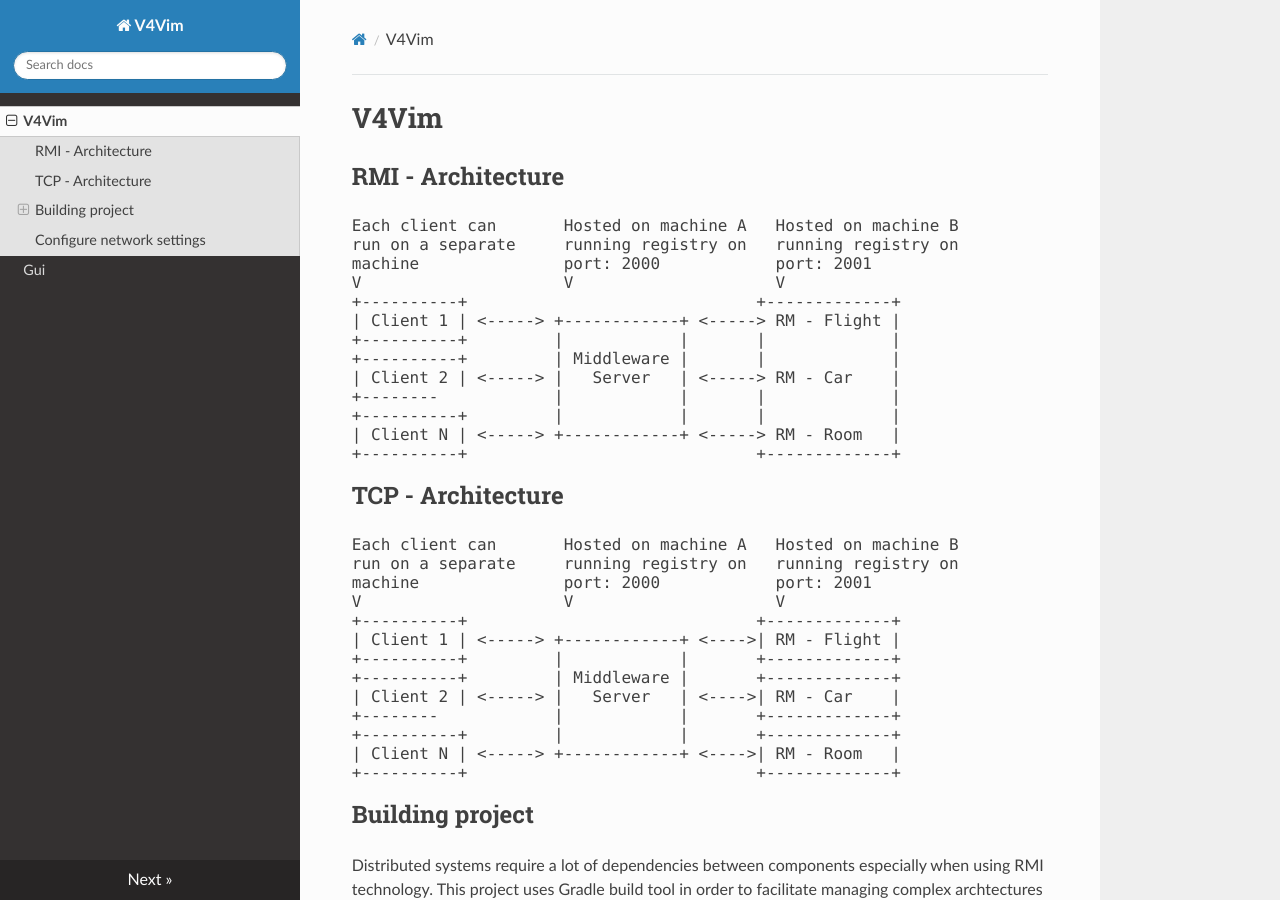
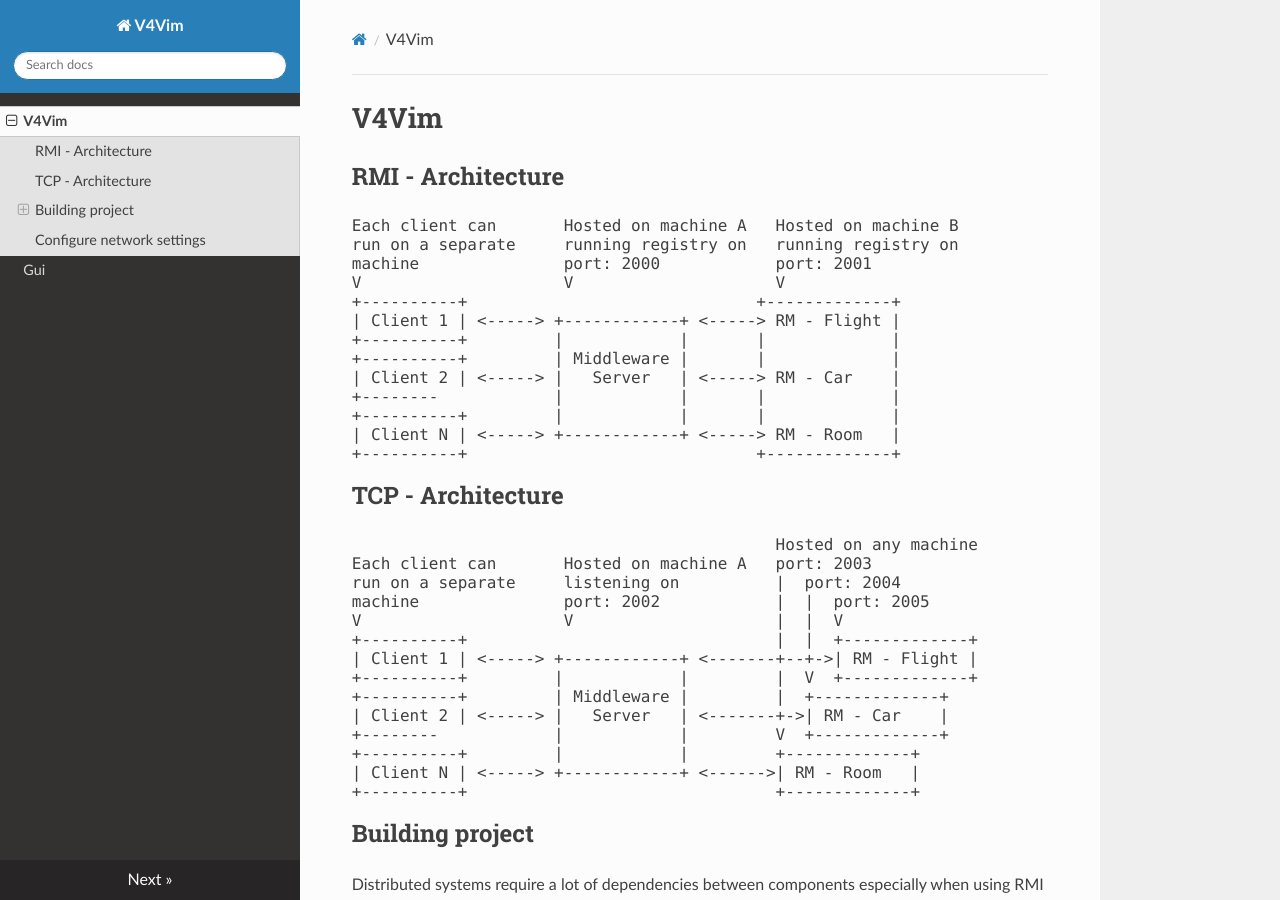
Before and after one commit to amirbawab/Distributed-Systems-project, an MkDocs documentation site: the page built from docs/index.md, in a window 1280 px wide and 900 px high. Built offline with MkDocs 1.6.1, drawn with Linux system fonts in a browser that asks for light colours; nearby versions of some CDN libraries.

Commit message:
Updated docs

```diff
--- a/docs/index.md
+++ b/docs/index.md
@@ -18,19 +18,20 @@ V                     V                     V
 
 ## TCP - Architecture
 <pre>
-Each client can       Hosted on machine A   Hosted on machine B
-run on a separate     running registry on   running registry on
-machine               port: 2000            port: 2001
-V                     V                     V
-+----------+                              +-------------+
-| Client 1 | <-----> +------------+ <---->| RM - Flight |
-+----------+         |            |       +-------------+
-+----------+         | Middleware |       +-------------+
-| Client 2 | <-----> |   Server   | <---->| RM - Car    |
-+--------            |            |       +-------------+
-+----------+         |            |       +-------------+
-| Client N | <-----> +------------+ <---->| RM - Room   |
-+----------+                              +-------------+
+                                            Hosted on any machine
+Each client can       Hosted on machine A   port: 2003
+run on a separate     listening on          |  port: 2004
+machine               port: 2002            |  |  port: 2005
+V                     V                     |  |  V
++----------+                                |  |  +-------------+
+| Client 1 | <-----> +------------+ <-------+--+->| RM - Flight |
++----------+         |            |         |  V  +-------------+
++----------+         | Middleware |         |  +-------------+
+| Client 2 | <-----> |   Server   | <-------+->| RM - Car    |
++--------            |            |         V  +-------------+
++----------+         |            |         +-------------+
+| Client N | <-----> +------------+ <------>| RM - Room   |
++----------+                                +-------------+
 </pre>
 
 ## Building project
```
Also changed, not shown: 1 other file.
